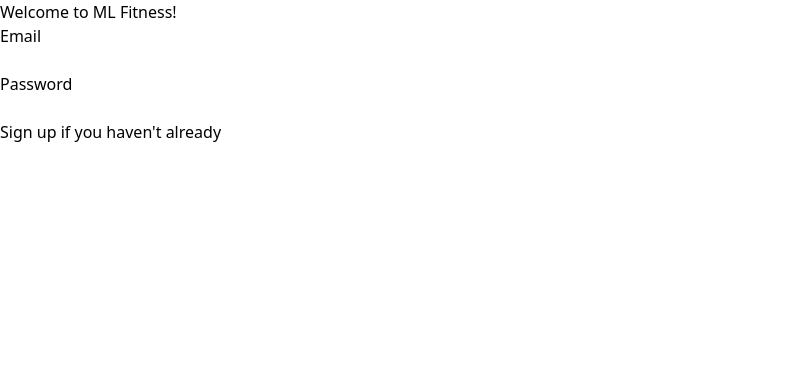
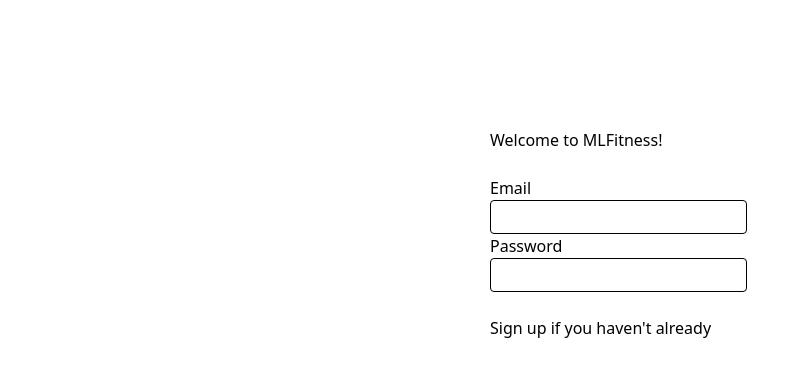
Before and after one commit to Patrick42702/2024-Hopperhacks-fitness-project, a React app in the folder client/: page /login in a window 1280 px wide. Shown: the top 376 px of the page, without its empty margins (0-810 px from the left). Built offline with nearby package versions, Linux system fonts and the light colour scheme; the HTML template or start-up script is replaced by a standard one.

Commit message:
Finished Login

```diff
--- a/client/src/components/login.jsx
+++ b/client/src/components/login.jsx
@@ -7,23 +7,31 @@
 
   return (
     <>
-    <h1>Welcome to ML Fitness!</h1>
-      <form action="submit" id="login-form">
+    <div className="flex justify-center items-center">
+      <div className="registration-box bg-white">
+        <div className="text-center">
+          <h1>Welcome to MLFitness!</h1>
+          <br />
+          <form action="submit" id="login-form" className="flex flex-col items-center">
             <div id="email">
               <label id="email-header">Email</label>
               <br />
-          <input type="text" id="email-input" ></input>
+              <input type="email" className="input-field" ></input>
+              <br />
             </div>
             <div className="password">
               <label id="password-header">Password</label>
               <br />
-          <input type="text" id="password-input"/>
+              <input type="password" className="input-field"/>
             </div>
             <div>
+              <br />
               <a href="" onClick={handleClick}>Sign up if you haven't already</a>
             </div>
-
         </form>
+        </div>
+      </div>
+    </div>
     </>
   );
 }
```
Lines whose indentation alone changed are shown as unchanged.
